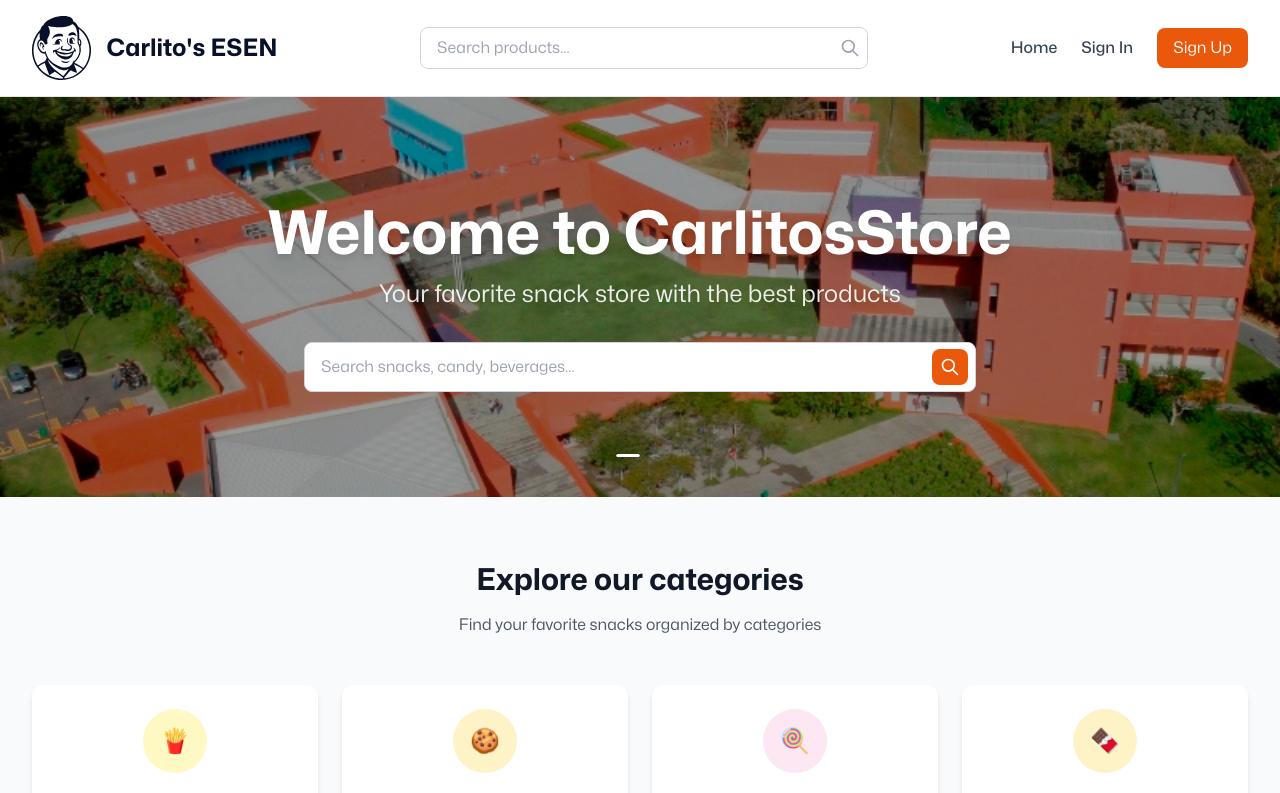
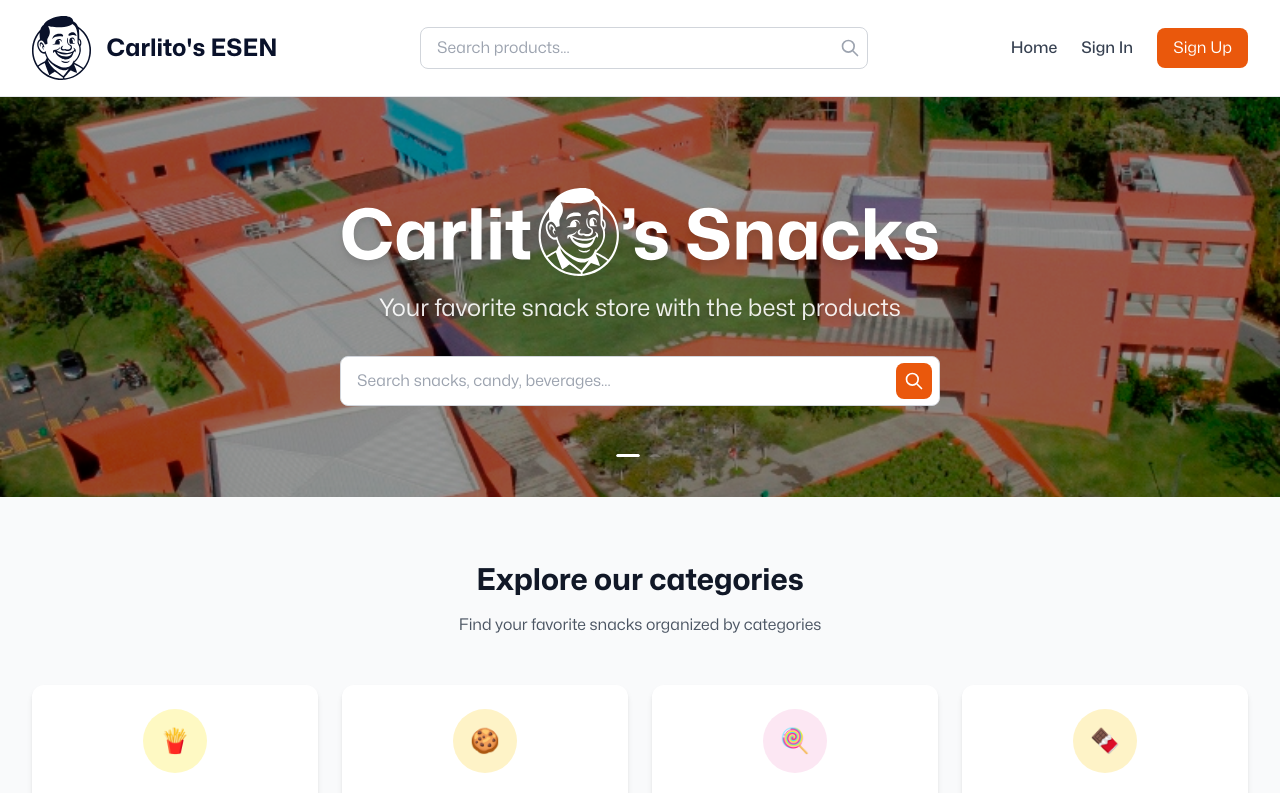
Before and after one commit to kmmelissat/carlitos-shop, a Next.js app: page / in a window 1280 px wide. Shown: the top 793 px of the page. Built offline with nearby package versions, Linux system fonts and the light colour scheme; no server answers.

Commit message:
Replace Hero Section title with an image on HomePage for enhanced visual appeal
- Removed the text title and added an image component to the Hero Section, improving the overall design.
- Ensured the image has appropriate alt text and styling for better accessibility and visual consistency.

```diff
--- a/src/app/page.tsx
+++ b/src/app/page.tsx
@@ -194,9 +194,16 @@ const HomePage: React.FC = () => {
         <div className="relative z-10 flex items-center justify-center h-[50vh]">
           <div className="max-w-7xl mx-auto px-4 sm:px-6 lg:px-8 py-16">
             <div className="text-center">
-              <h1 className="text-4xl md:text-6xl font-bold mb-4 text-white drop-shadow-lg">
-                Welcome to CarlitosStore
-              </h1>
+              <div className="mb-4">
+                <Image
+                  src="/carlitos_large.svg"
+                  alt="Welcome to CarlitosStore"
+                  width={600}
+                  height={200}
+                  className="mx-auto drop-shadow-lg"
+                  priority
+                />
+              </div>
               <p className="text-xl md:text-2xl mb-8 text-white opacity-90 drop-shadow-md">
                 Your favorite snack store with the best products
               </p>
```
Also changed, not shown: public/carlitos_large.svg (added).
